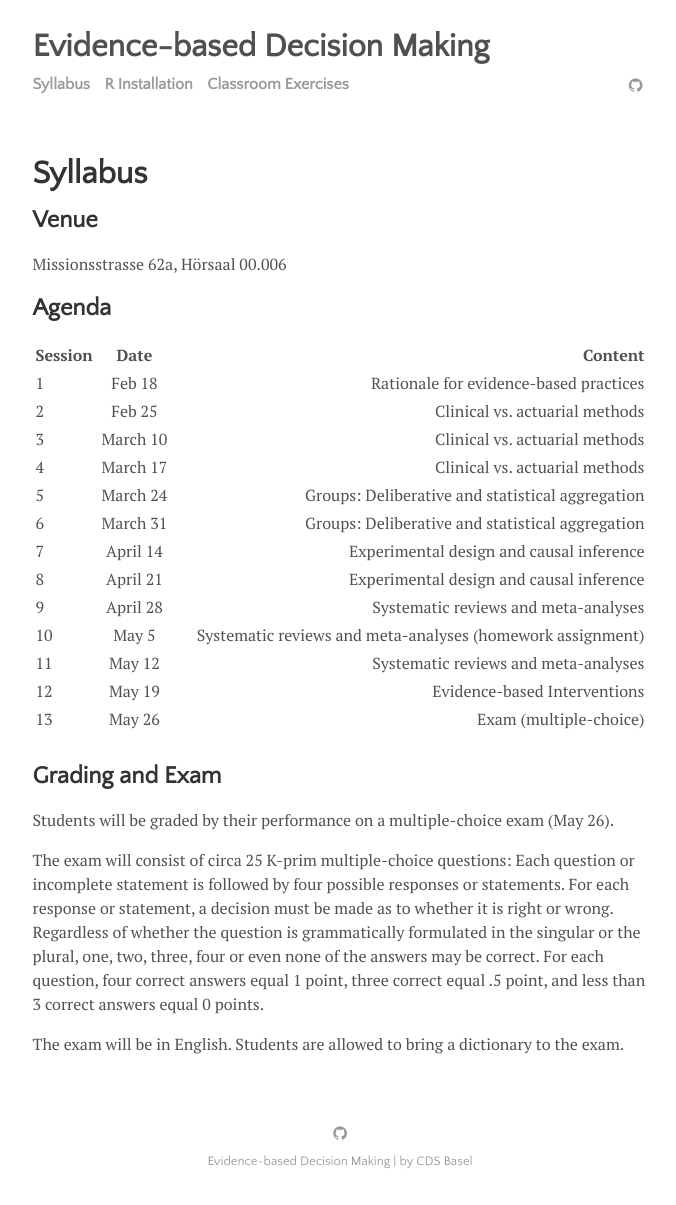
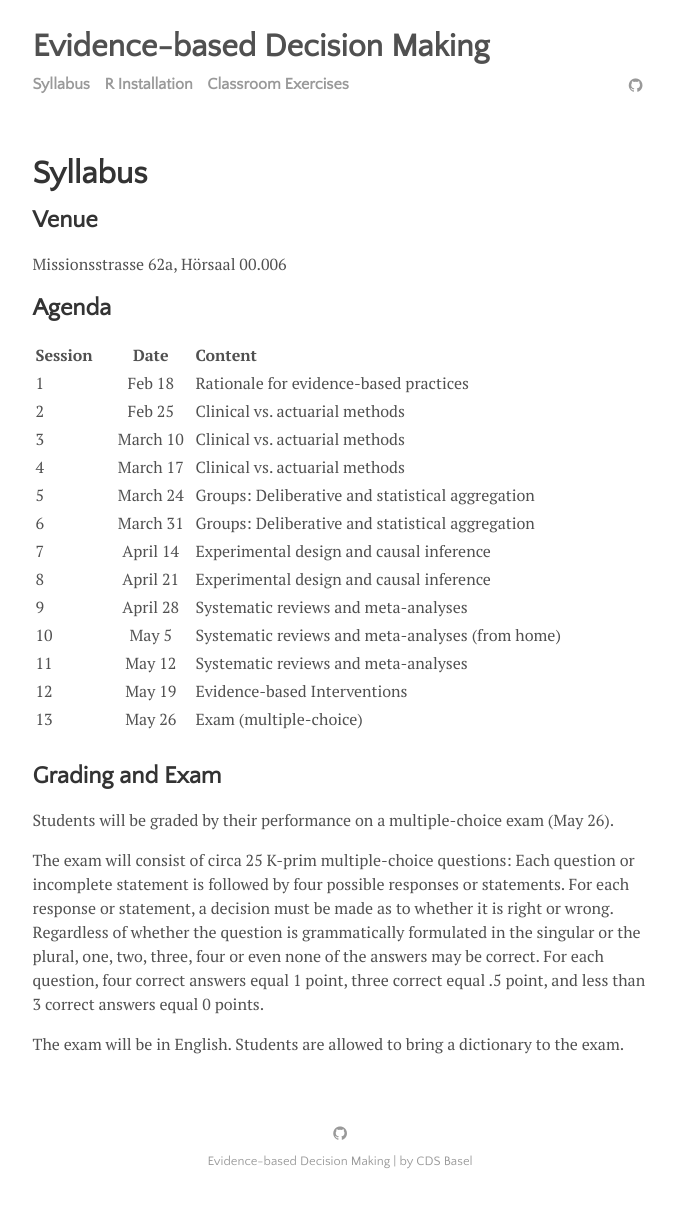
Before and after one commit to matarui/evidencebaseddm, a Jekyll site: the page built from menu/syllabus.md, in a window 1280 px wide. Shown: the whole page, without its empty margins (300-976 px from the left). Built offline with Jekyll 4.4.1, drawn with Linux system fonts in a browser that asks for light colours.

Commit message:
Update syllabus.md

```diff
--- a/menu/syllabus.md
+++ b/menu/syllabus.md
@@ -9,7 +9,7 @@ Missionsstrasse 62a, Hörsaal 00.006
 ## Agenda
 
 | Session        | Date           | Content  |
-| ----- |:-------------:| -----:|
+| ----- |:-------------:| :-----|
 | 1 | Feb 18 | Rationale for evidence-based practices |
 | 2 | Feb 25 | Clinical vs. actuarial methods |
 | 3 | March 10 | Clinical vs. actuarial methods |
@@ -19,7 +19,7 @@ Missionsstrasse 62a, Hörsaal 00.006
 | 7 | April 14 |    Experimental design and causal inference |
 | 8 | April 21 |    Experimental design and causal inference |
 | 9 | April 28 |    Systematic reviews and meta-analyses |
-| 10 | May 5 |    Systematic reviews and meta-analyses (homework assignment)|
+| 10 | May 5 |    Systematic reviews and meta-analyses (from home)|
 | 11 | May 12 |    Systematic reviews and meta-analyses |
 | 12 | May 19 |    Evidence-based Interventions |
 | 13 | May 26 |    Exam (multiple-choice) |
```
